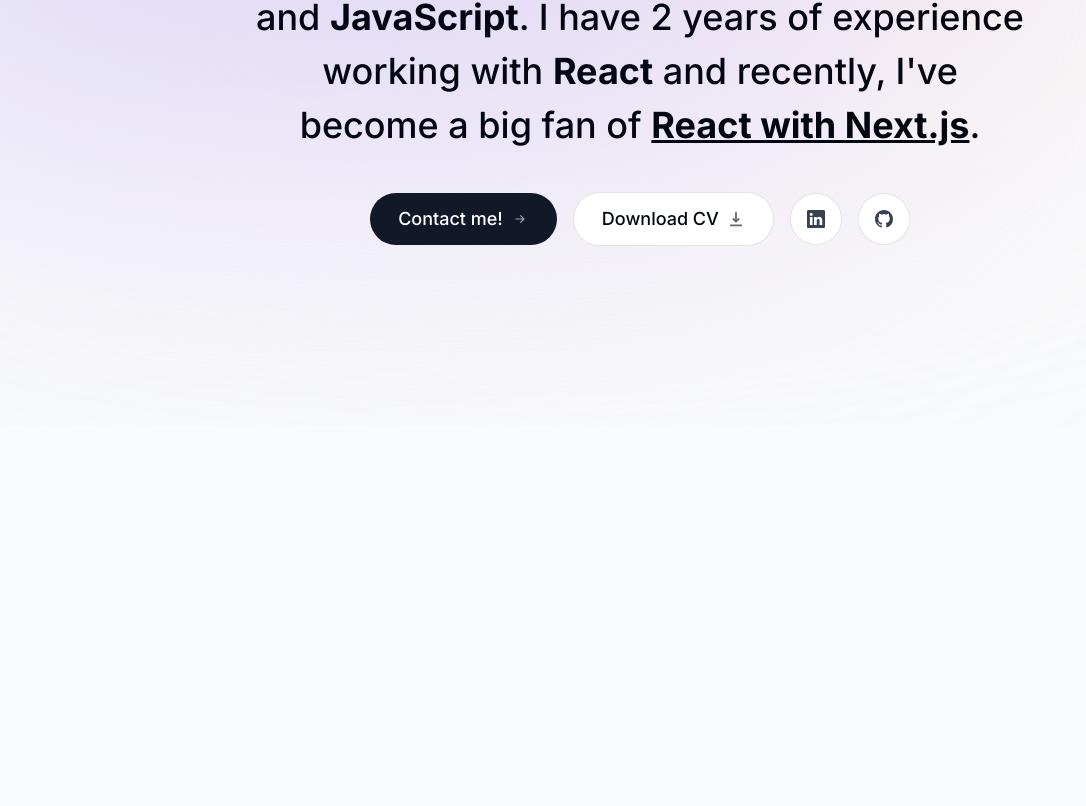
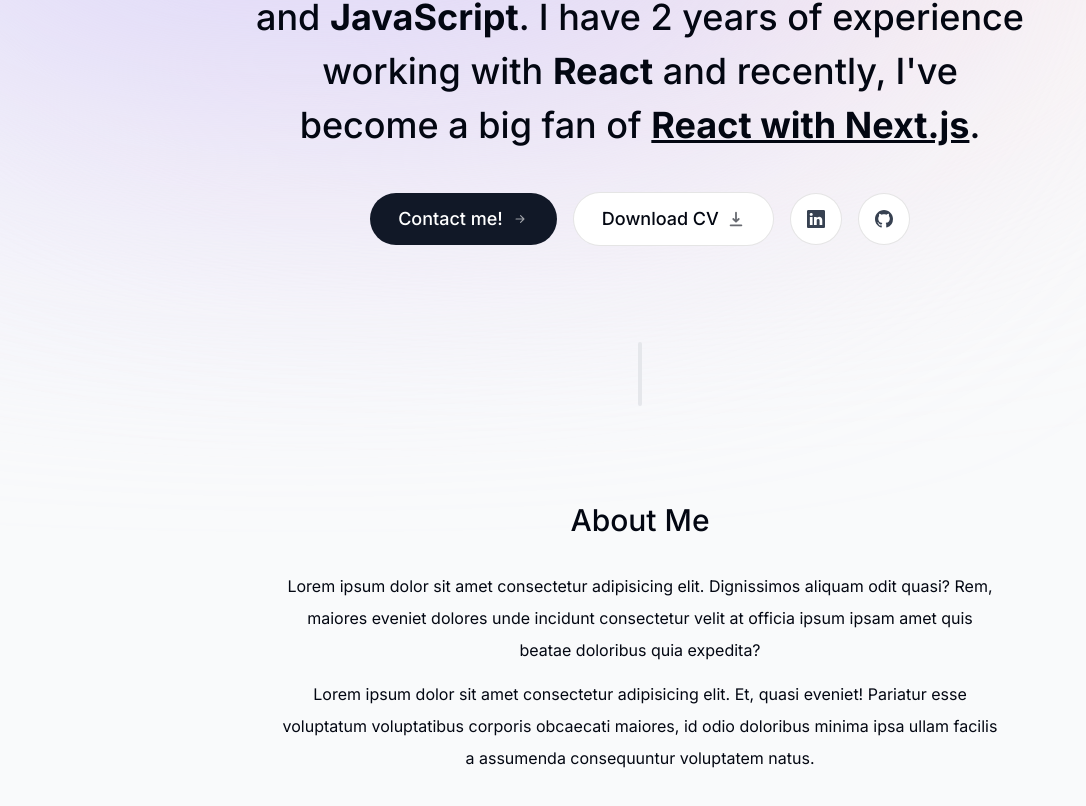
Before and after one commit to misirat/islam-portfolio, a Next.js app: page / in a window 1280 px wide. Shown: the part 374-1180 px from the top of the page, without its empty margins (0-1086 px from the left). Before the commit the page ends 800 px from the top, so only its background shows below. Built offline with nearby package versions, Linux system fonts and the light colour scheme.

Commit message:
about section with lorem text

```diff
--- a/app/page.tsx
+++ b/app/page.tsx
@@ -1,9 +1,13 @@
+import About from '@/components/about'
 import Intro from '@/components/intro'
+import SectionDivider from '@/components/section-divider'
 
 export default function Home() {
   return (
     <main className="flex flex-col items-center px-4">
       <Intro />
+      <SectionDivider />
+      <About />
     </main>
   )
 }
--- /dev/null
+++ b/components/about.tsx
@@ -0,0 +1,22 @@
+'use client'
+import SectionHeading from "./section-heading"
+import { motion } from "framer-motion"
+
+const About = () => {
+    return (
+        <motion.section className="mb-28 max-w-[45rem] text-center leading-8 sm:mb-40"
+            initial={{ opacity: 0, y: 100 }}
+            animate={{ opacity: 1, y: 0 }}
+            transition={{ delay: 0.175 }} >
+            <SectionHeading>About me</SectionHeading>
+            <p className="mb-3">Lorem ipsum dolor sit amet consectetur adipisicing elit. Dignissimos aliquam odit quasi?
+                Rem, maiores eveniet dolores unde incidunt consectetur velit at officia ipsum ipsam
+                amet quis beatae doloribus quia expedita?</p>
+            <p>Lorem ipsum dolor sit amet consectetur adipisicing elit.
+                Et, quasi eveniet! Pariatur esse voluptatum voluptatibus corporis obcaecati maiores,
+                id odio doloribus minima ipsa ullam facilis a assumenda consequuntur voluptatem natus.</p>
+        </motion.section>
+    )
+}
+
+export default About
--- /dev/null
+++ b/components/section-divider.tsx
@@ -0,0 +1,14 @@
+'use client'
+import { motion } from 'framer-motion'
+
+const SectionDivider = () => {
+    return (
+        <motion.div className='bg-gray-200 my-24 h-16 w-1 rounded-full hidden sm:block'
+            initial={{ opacity: 0, y: 100 }}
+            animate={{ opacity: 1, y: 0 }}
+            transition={{ delay: 0.15 }} >
+        </motion.div>
+    )
+}
+
+export default SectionDivider
--- /dev/null
+++ b/components/section-heading.tsx
@@ -0,0 +1,15 @@
+import React from 'react'
+
+type SectionHeadingProps = {
+    children: React.ReactNode
+}
+
+const SectionHeading = ({ children }: SectionHeadingProps) => {
+    return (
+        <h2 className="text-3xl font-medium capitalize mb-8">
+            {children}
+        </h2>
+    )
+}
+
+export default SectionHeading
```
